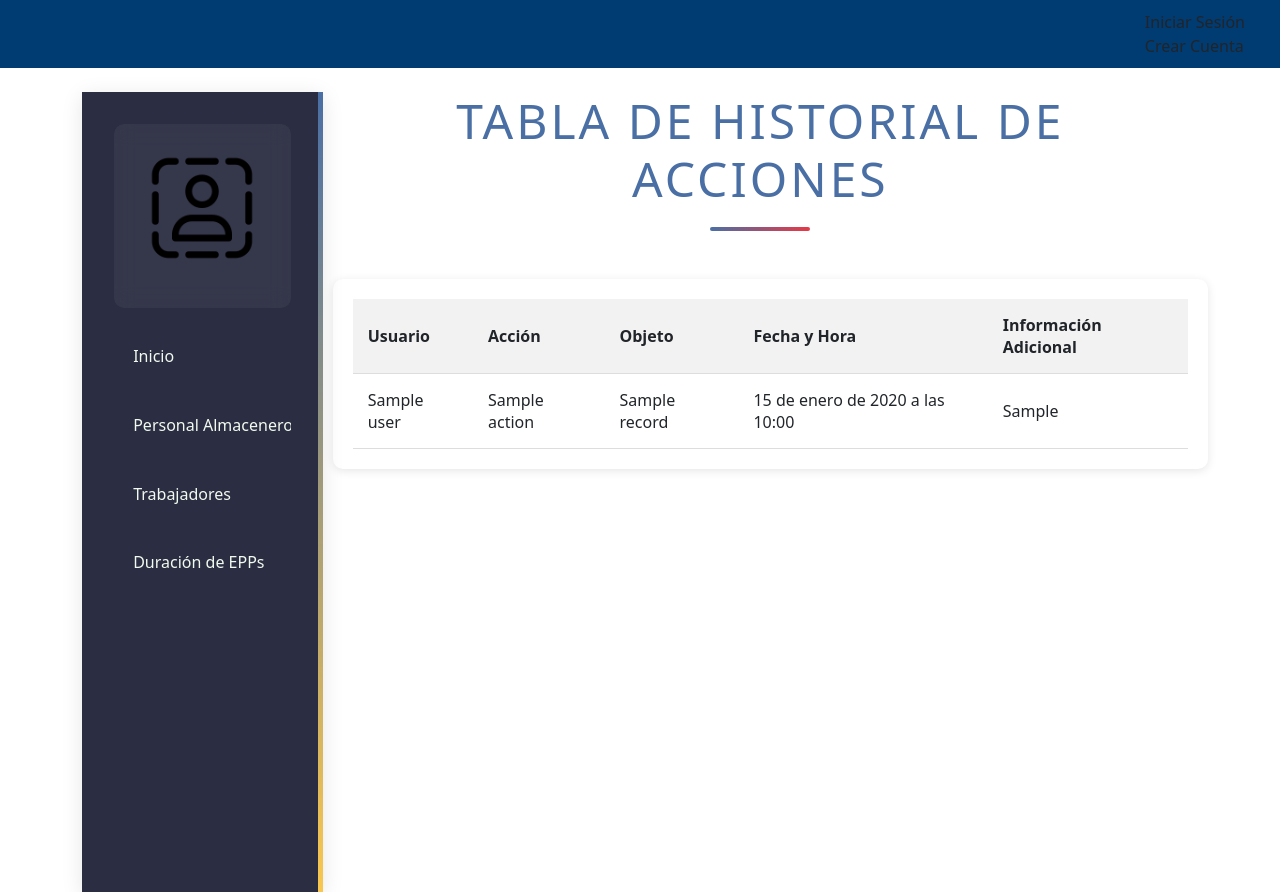
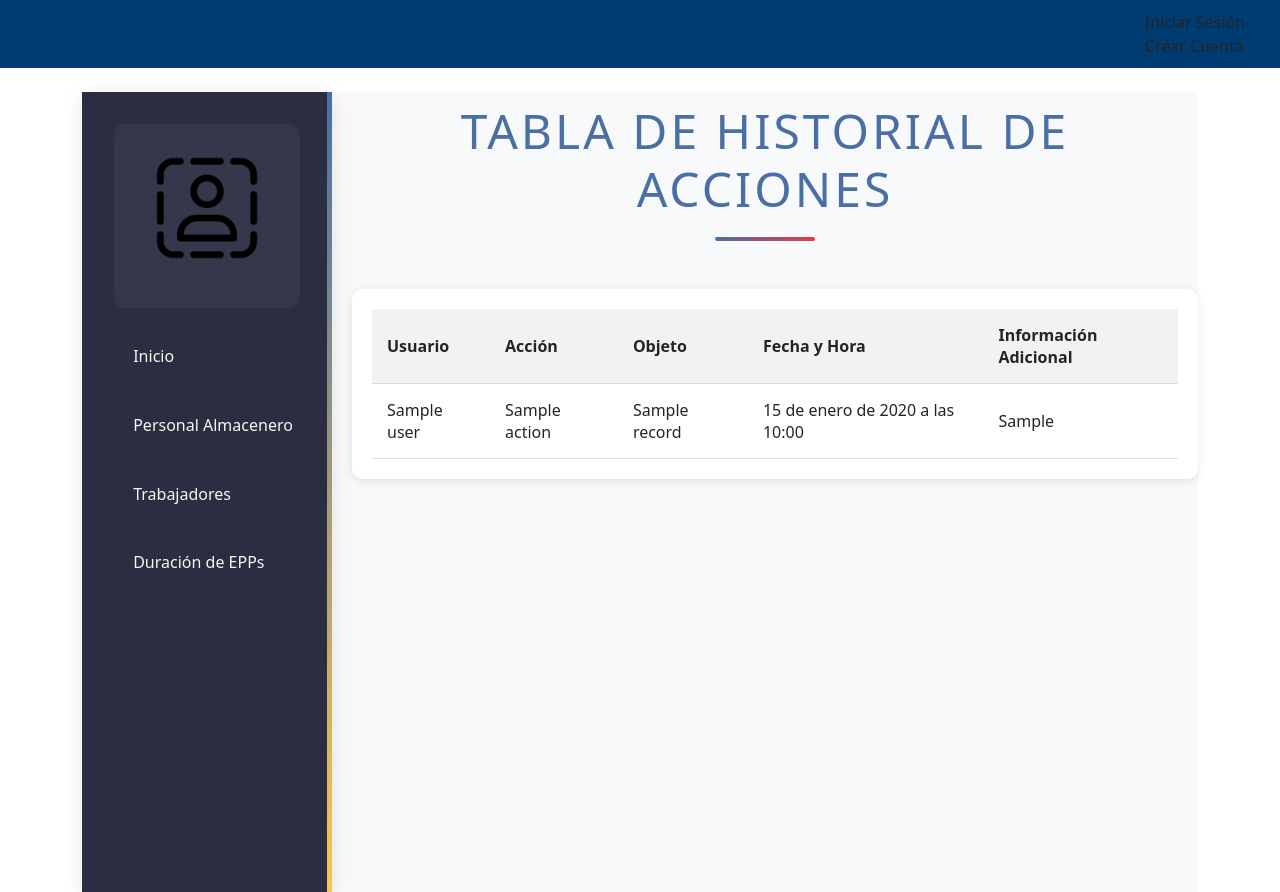
Before and after one commit to matzSoncco/trabajooo, a Django app: template misapps/almacen/templates/history.html in a window 1280 px wide. Run offline with Django 5.2, Linux system fonts and the light colour scheme; the template is opened without the code that fills it: most values are stand-ins (such as "Sample title", 1, 10 or a date in 2020); some libraries are stand-ins or nearby versions.

Commit message:
tabla de historial

```diff
--- a/misapps/almacen/templates/history.html
+++ b/misapps/almacen/templates/history.html
@@ -26,7 +26,7 @@
             </nav>
         </div>
     </aside>
-    <section class="contendor-lateral-derecho">
+    <section class="contenedor-lateral-derecho">
         <div class="titulo-pagina">
             <h2>Tabla de historial de acciones</h2>
         </div>
```
